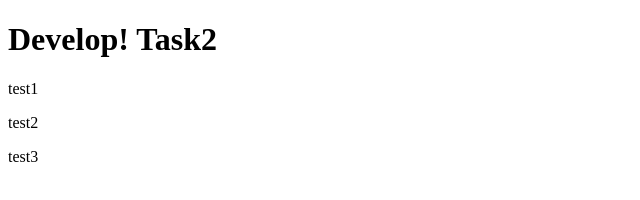
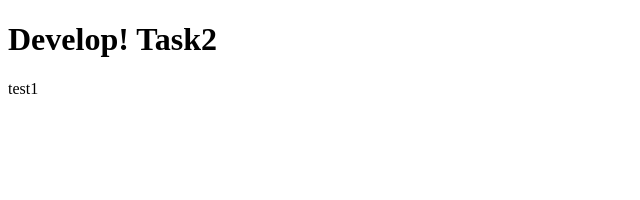
Before and after one commit to andrey-zaharenko/test, a plain HTML site: page html/index.html in a window 1280 px wide. Shown: the full height of the page, 0-640 px from the left. Drawn offline with Linux system fonts and the light colour scheme.

Commit message:
Update index.html

```diff
--- a/html/index.html
+++ b/html/index.html
@@ -9,7 +9,5 @@
   <h1>Develop! Task2</h1>
   <!-- Комментарий -->
   <p>test1</p>
-  <p>test2</p>
-  <p>test3</p>
  </body>
 </html>
```
